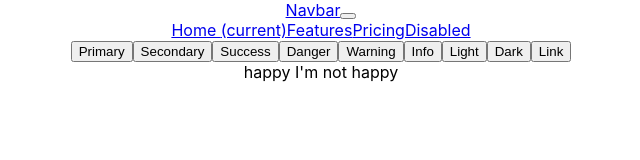
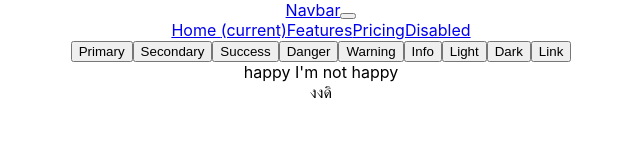
Before and after one commit to kittiwatpoom/hacktoberfest2020, a React (Create React App) app in the folder hacktoberfest2020/: page / in a window 1280 px wide. Shown: the top 160 px of the page, without its empty margins (319-959 px from the left). Built offline with nearby package versions, Linux system fonts and the light colour scheme.

Commit message:
[UPDATE] add text

```diff
--- a/hacktoberfest2020/src/App.js
+++ b/hacktoberfest2020/src/App.js
@@ -10,6 +10,7 @@ function App() {
       <Navbar />
       <Button />
       <Jan />
+      งงดิ
     </div>
   );
 }
```
